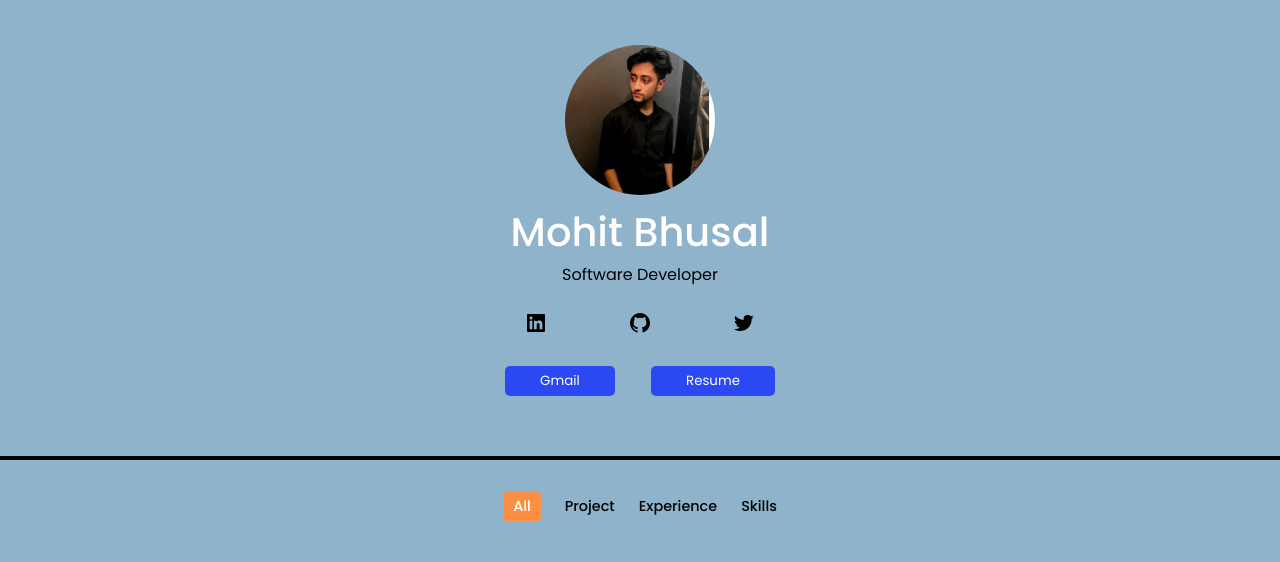
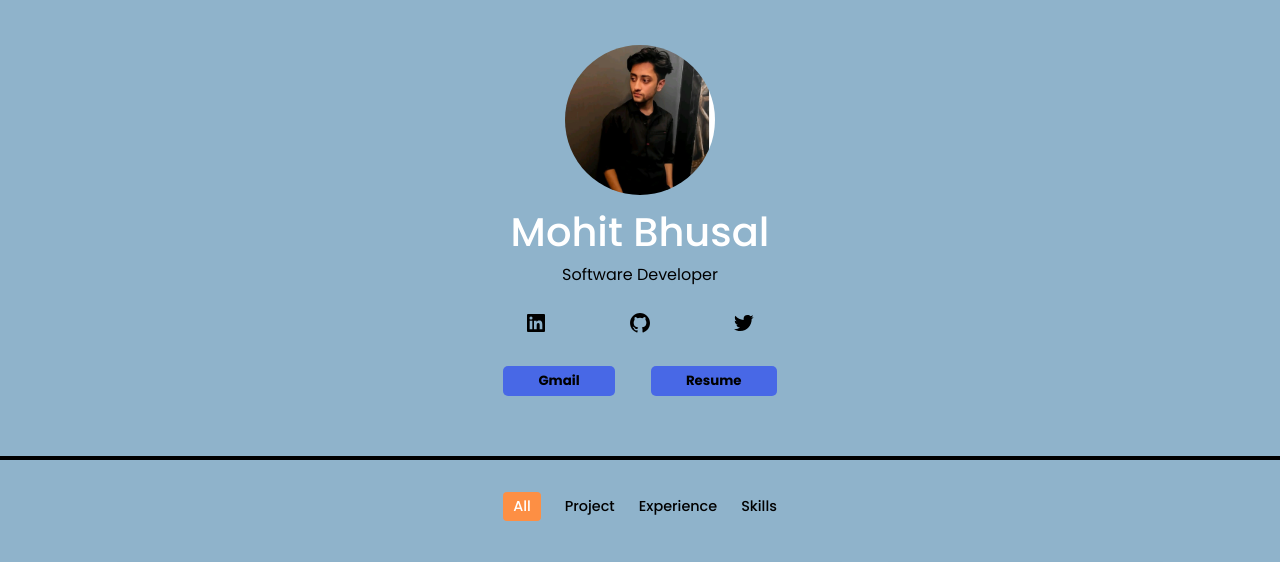
Before and after one commit to mohitbhusal11/mohitbhusal.me, a plain HTML site: page index.html in a window 1280 px wide. Shown: the top 562 px of the page. Drawn offline with nearby package versions, Linux system fonts and the light colour scheme.

Commit message:
Adding Gmail and Resume liks and PDF

```diff
--- a/index.css
+++ b/index.css
@@ -135,7 +135,12 @@ header{
     border-radius: 5px;
     border: none;
     color: white;
-    background-color: rgba(9, 38, 255, 0.747);
+    background-color: rgba(9, 38, 255, 0.523);
+}
+
+.gmail_resume span button a{
+    color: rgb(0, 0, 0);
+    font-weight: 700;
 }
 
 .gmail_resume span button:hover{
--- a/index.html
+++ b/index.html
@@ -27,8 +27,8 @@
                 <a href="https://twitter.com/unfollowmohit"><svg xmlns="http://www.w3.org/2000/svg" width="24" height="24" viewBox="0 0 24 24" style="fill: rgba(0, 0, 0, 1);transform: ;msFilter:;"><path d="M19.633 7.997c.013.175.013.349.013.523 0 5.325-4.053 11.461-11.46 11.461-2.282 0-4.402-.661-6.186-1.809.324.037.636.05.973.05a8.07 8.07 0 0 0 5.001-1.721 4.036 4.036 0 0 1-3.767-2.793c.249.037.499.062.761.062.361 0 .724-.05 1.061-.137a4.027 4.027 0 0 1-3.23-3.953v-.05c.537.299 1.16.486 1.82.511a4.022 4.022 0 0 1-1.796-3.354c0-.748.199-1.434.548-2.032a11.457 11.457 0 0 0 8.306 4.215c-.062-.3-.1-.611-.1-.923a4.026 4.026 0 0 1 4.028-4.028c1.16 0 2.207.486 2.943 1.272a7.957 7.957 0 0 0 2.556-.973 4.02 4.02 0 0 1-1.771 2.22 8.073 8.073 0 0 0 2.319-.624 8.645 8.645 0 0 1-2.019 2.083z"></path></svg></a>
             </div>
             <div class="gmail_resume">
-                <span><Button>Gmail</Button></span>
-                <span><Button>Resume</Button></span>
+                <span><Button><a target="_blank" href="mailto:mohitbhusal11@gmail.com? subject=subject Add your subject">Gmail</a></Button></span>
+                <span><Button><a target="_blank" href="Mohit Bhusal.pdf">Resume</a></Button></span>
             </div>
         </div>
     </section>
```
Also changed, not shown: 1 other file.
